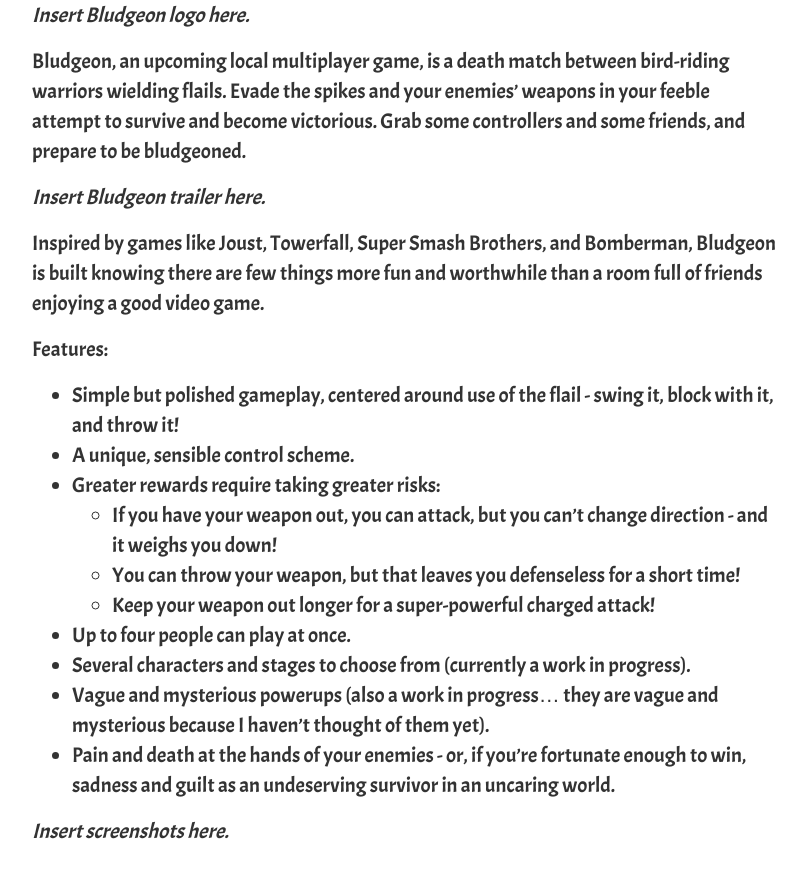
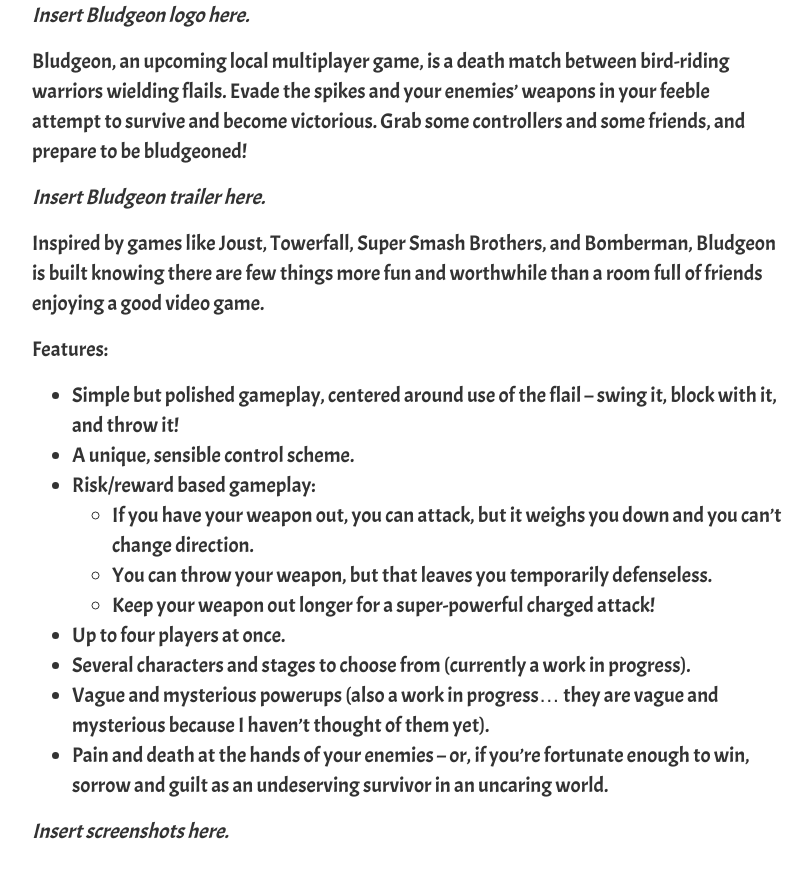
Before and after one commit to meticulousmonster/meticulousmonster.github.io, a Jekyll site: the page built from bludgeon.md, in a window 1280 px wide. Shown: the top 878 px of the page, without its empty margins (233-1045 px from the left). Built offline with Jekyll 4.4.1, drawn with Linux system fonts in a browser that asks for light colours.

Commit message:
Polish text content for Bludgeon page

```diff
--- a/bludgeon.md
+++ b/bludgeon.md
@@ -5,7 +5,7 @@
 
 *Insert Bludgeon logo here.*
 
-Bludgeon, an upcoming local multiplayer game, is a death match between bird-riding warriors wielding flails. Evade the spikes and your enemies' weapons in your feeble attempt to survive and become victorious. Grab some controllers and some friends, and prepare to be bludgeoned.
+Bludgeon, an upcoming local multiplayer game, is a death match between bird-riding warriors wielding flails. Evade the spikes and your enemies' weapons in your feeble attempt to survive and become victorious. Grab some controllers and some friends, and prepare to be bludgeoned!
 
 *Insert Bludgeon trailer here.*
 
@@ -13,15 +13,15 @@
 
 Features:
 
-- Simple but polished gameplay, centered around use of the flail - swing it, block with it, and throw it!
+- Simple but polished gameplay, centered around use of the flail -- swing it, block with it, and throw it!
 - A unique, sensible control scheme.
-- Greater rewards require taking greater risks:
-    - If you have your weapon out, you can attack, but you can't change direction - and it weighs you down!
-    - You can throw your weapon, but that leaves you defenseless for a short time!
+- Risk/reward based gameplay:
+    - If you have your weapon out, you can attack, but it weighs you down and you can't change direction.
+    - You can throw your weapon, but that leaves you temporarily defenseless.
     - Keep your weapon out longer for a super-powerful charged attack!
-- Up to four people can play at once.
+- Up to four players at once.
 - Several characters and stages to choose from (currently a work in progress).
 - Vague and mysterious powerups (also a work in progress... they are vague and mysterious because I haven't thought of them yet).
-- Pain and death at the hands of your enemies - or, if you're fortunate enough to win, sadness and guilt as an undeserving survivor in an uncaring world.
+- Pain and death at the hands of your enemies -- or, if you're fortunate enough to win, sorrow and guilt as an undeserving survivor in an uncaring world.
 
 *Insert screenshots here.*
```
